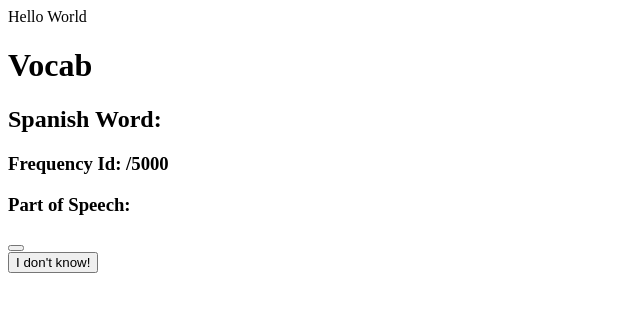
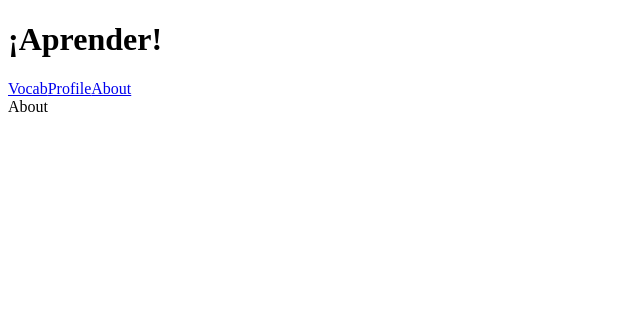
Before and after one commit to awpala/aprender, a React (Create React App) app: page /#/about in a window 1280 px wide. Before the commit this address led to /#/. Shown: the top 312 px of the page, without its empty margins (0-640 px from the left). Built offline with nearby package versions, Linux system fonts and the light colour scheme; no server answers.

Commit message:
Set up initial routing

```diff
--- a/package.json
+++ b/package.json
@@ -16,6 +16,7 @@
     "massive": "^6.6.0",
     "react": "^16.13.1",
     "react-dom": "^16.13.1",
+    "react-router-dom": "^5.2.0",
     "react-scripts": "3.4.1"
   },
   "scripts": {
--- /dev/null
+++ b/src/components/About.js
@@ -0,0 +1,9 @@
+import React from 'react';
+
+const About = () => {
+    return(
+        <div>About</div>
+    );
+}
+
+export default About;
--- a/src/components/App.js
+++ b/src/components/App.js
@@ -1,11 +1,12 @@
 import React from 'react';
-import Vocab from './Vocab';
+import Header from './Header';
+import routes from '../routes';
 
 const App = () => {
     return (
         <div>
-            Hello World
-            <Vocab />
+            <Header/>
+            {routes}
         </div>
     );
 }
--- /dev/null
+++ b/src/components/Header.js
@@ -0,0 +1,22 @@
+import React from 'react';
+import { withRouter, Link } from 'react-router-dom';
+
+const Header = (props) => {
+    return(
+        <div>
+            <h1>¡Aprender!</h1>
+            {
+                props.location.pathname !== '/'
+                ? (<nav>
+                        <Link to='/vocab'>Vocab</Link>
+                        <Link to='/profile'>Profile</Link>
+                        <Link to='/about'>About</Link>
+                    </nav>
+                )
+                : null
+            }
+        </div>
+    );
+}
+
+export default withRouter(Header);
--- /dev/null
+++ b/src/components/Landing.js
@@ -0,0 +1,9 @@
+import React from 'react';
+
+const Landing = () => {
+    return(
+        <div>Landing</div>
+    );
+}
+
+export default Landing;
--- /dev/null
+++ b/src/components/NotFound.js
@@ -0,0 +1,9 @@
+import React from 'react';
+
+const NotFound = () => {
+    return (
+        <p>Invalid page reached :(</p>
+    )
+}
+
+export default NotFound;
--- /dev/null
+++ b/src/components/Profile.js
@@ -0,0 +1,9 @@
+import React from 'react';
+
+const Profile = () => {
+    return(
+        <div>Profile</div>
+    );
+}
+
+export default Profile;
--- a/src/components/Vocab.js
+++ b/src/components/Vocab.js
@@ -43,16 +43,17 @@ const Vocab = () => {
         answers[j] = temp;
     }
 
-    const mappedAnswers = answers.map(answer => (
-        <button>{answer}</button>
+    const mappedAnswers = answers.map((answer, index) => (
+        <button key={index}>{answer}</button>
     ));
 
     return (
         <div>
             <h1>Vocab</h1>
             <h2>Spanish Word: {query}</h2>
-            <h3>Frequency Id: {freqId}/5000</h3>
+            <h3>Frequency ID: {freqId}/5000</h3>
             <h3>Part of Speech: {pOS}</h3>
+            <h2>English Translation?</h2>
             <div>
                 {mappedAnswers}
             </div>
--- a/src/index.js
+++ b/src/index.js
@@ -1,9 +1,14 @@
 import React from 'react';
 import ReactDOM from 'react-dom';
+import { HashRouter } from 'react-router-dom';
 
 import App from './components/App';
 
 ReactDOM.render(
-    <App />,
-    document.querySelector('#root')
+    <HashRouter>
+    <React.StrictMode>
+    <App />
+    </React.StrictMode>
+    </HashRouter>,
+    document.getElementById('root')
 );
--- /dev/null
+++ b/src/routes.js
@@ -0,0 +1,18 @@
+import React from 'react';
+import { Switch, Route } from 'react-router-dom';
+
+import Landing from './components/Landing';
+import Vocab from './components/Vocab';
+import Profile from './components/Profile';
+import About from './components/About';
+import NotFound from './components/NotFound';
+
+export default (
+    <Switch>
+        <Route exact path='/' component={Landing} />
+        <Route path='/vocab' component={Vocab} />
+        <Route path='/profile' component={Profile} />
+        <Route path='/about' component={About} />
+        <Route component={NotFound} />
+    </Switch>
+)
```
Also changed, not shown: 1 other file (tests, documents, lock files or other folders).
